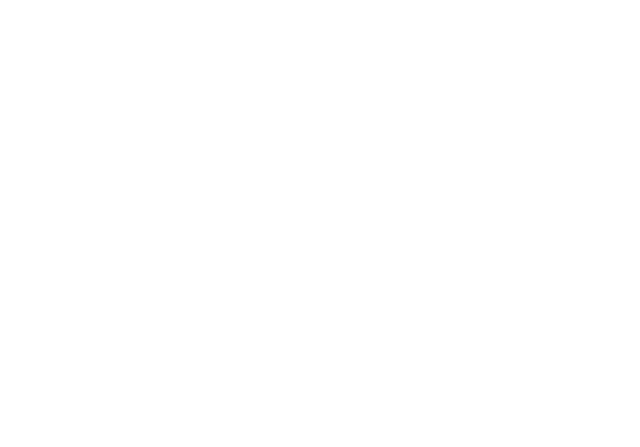
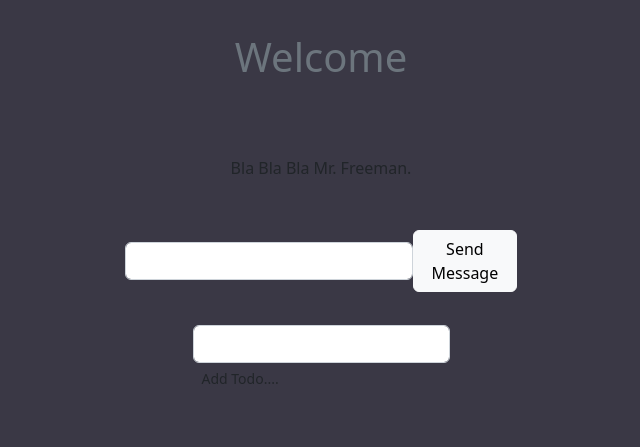
Before and after one commit to compassCourse/TeamWork-TodoList-CompassCourse16, a plain HTML site: page index.html in a window 1280 px wide. Shown: the whole page, without its empty margins (319-959 px from the left). Drawn offline with nearby package versions, Linux system fonts and the light colour scheme.

Commit message:
Sören 2nd Changes

```diff
--- a/app.js
+++ b/app.js
@@ -0,0 +1,17 @@
+function sendMail() {
+    window.location.href = "mailto:adineedwork@gmail.com"
+        + "?cc="
+        + "&subject=" + encodeURIComponent("This is my subject")
+        + "&body=" + encodeURIComponent(document.getElementById('myText').value)
+    ;
+}
+
+function addTodoInList(){
+    let todoListInput = document.getElementById("myInput").value;
+    let todoListUL = document.getElementById("myUL");
+    let emptyListItem = document.createElement("li");
+    let textNodeTodo = document.createTextNode(todoListInput);
+    emptyListItem.appendChild(textNodeTodo);
+    todoListUL.appendChild(emptyListItem);
+    document.getElementById("myInput").value = "";
+}
--- a/index.html
+++ b/index.html
@@ -3,12 +3,34 @@
 <head>
     <meta charset="UTF-8">
     <title>Sören's Boring Todo List</title>
-
+    <!-- CSS only -->
+    <link href="https://cdn.jsdelivr.net/npm/bootstrap@5.2.0/dist/css/bootstrap.min.css" rel="stylesheet" integrity="sha384-gH2yIJqKdNHPEq0n4Mqa/HGKIhSkIHeL5AyhkYV8i59U5AR6csBvApHHNl/vI1Bx" crossorigin="anonymous">
+    <link rel="stylesheet" href="style.css">
 </head>
 <body>
+<div class="fullHeight container-fluid">
+    <div class="container">
+        <h1 class="display-6 text-muted">Welcome</h1>
+        <p class="text">Bla Bla Bla Mr. Freeman.
+        </p>
+        <!--Contact Info-->
+        <div class="contactDiv">
+            <input id="emailInput" type="text" class="form-control"/>
+            <button onclick="sendMail()" type="submit" class="btn btn-light">Send Message</button>
+        </div>
+    <!--TodoList-->
+        <div class="todoListDiv">
+            <input id="myInput" class="form-control">
+            <button onclick="addTodoInList()" id="myButton" class="btn btn-sm">Add Todo....</button>
+            <ul id="myUL">
 
+
+            </ul>
+        </div>
+    </div>
+</div>
 
 
 </body>
-
+<script src="app.js"></script>
 </html>
--- a/style.css
+++ b/style.css
@@ -0,0 +1,34 @@
+*{
+    padding: 0;
+    margin: 0;
+}
+
+.fullHeight{
+    height: 100vh;
+    background: #3A3845;
+}
+
+.container{
+    display: flex;
+    flex-direction: column;
+    justify-content: space-evenly;
+    align-items: center;
+}
+
+.display-6, p{
+    padding: 3%;
+}
+
+.contactDiv{
+    display: flex;
+    align-items: center;
+}
+
+.todoListDiv{
+    padding: 3%;
+}
+
+#myButton:hover{
+    box-shadow: 0 5px 20px white;
+    transition: box-shadow 800ms;
+}
```
